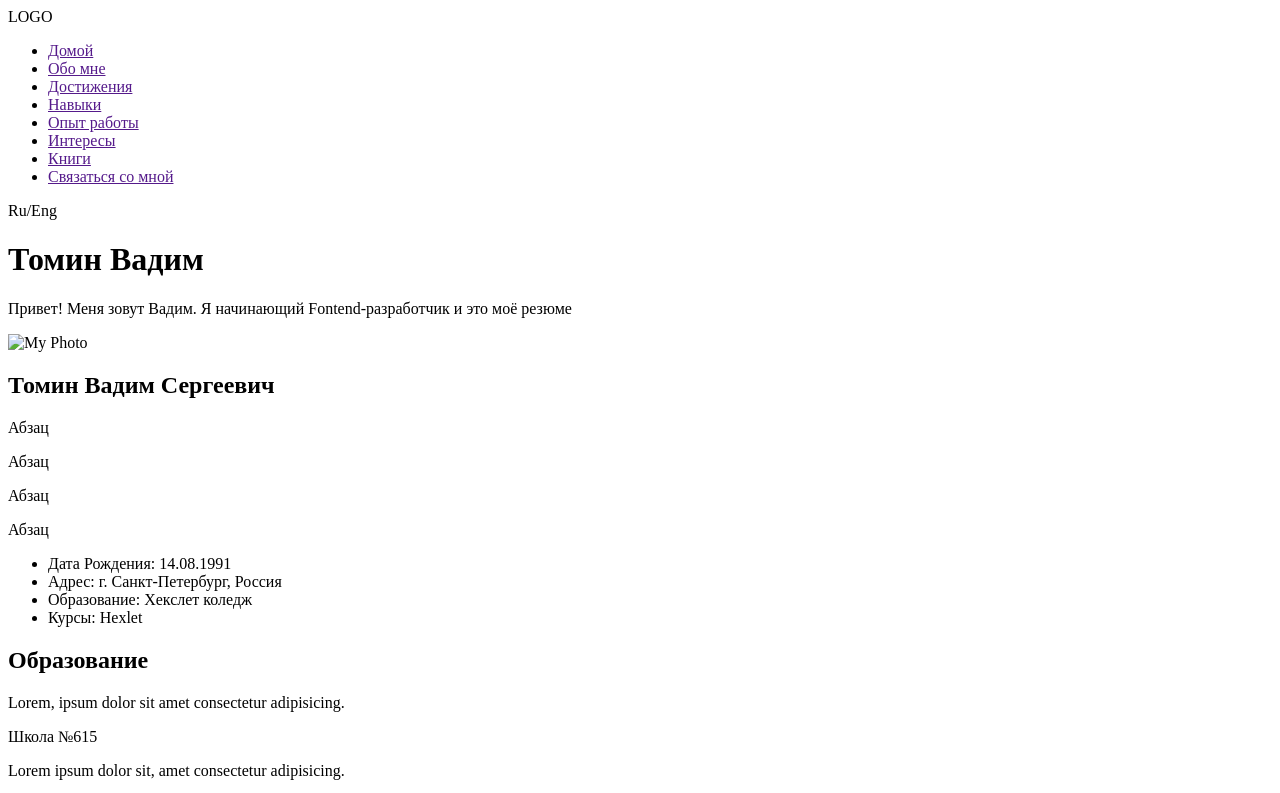
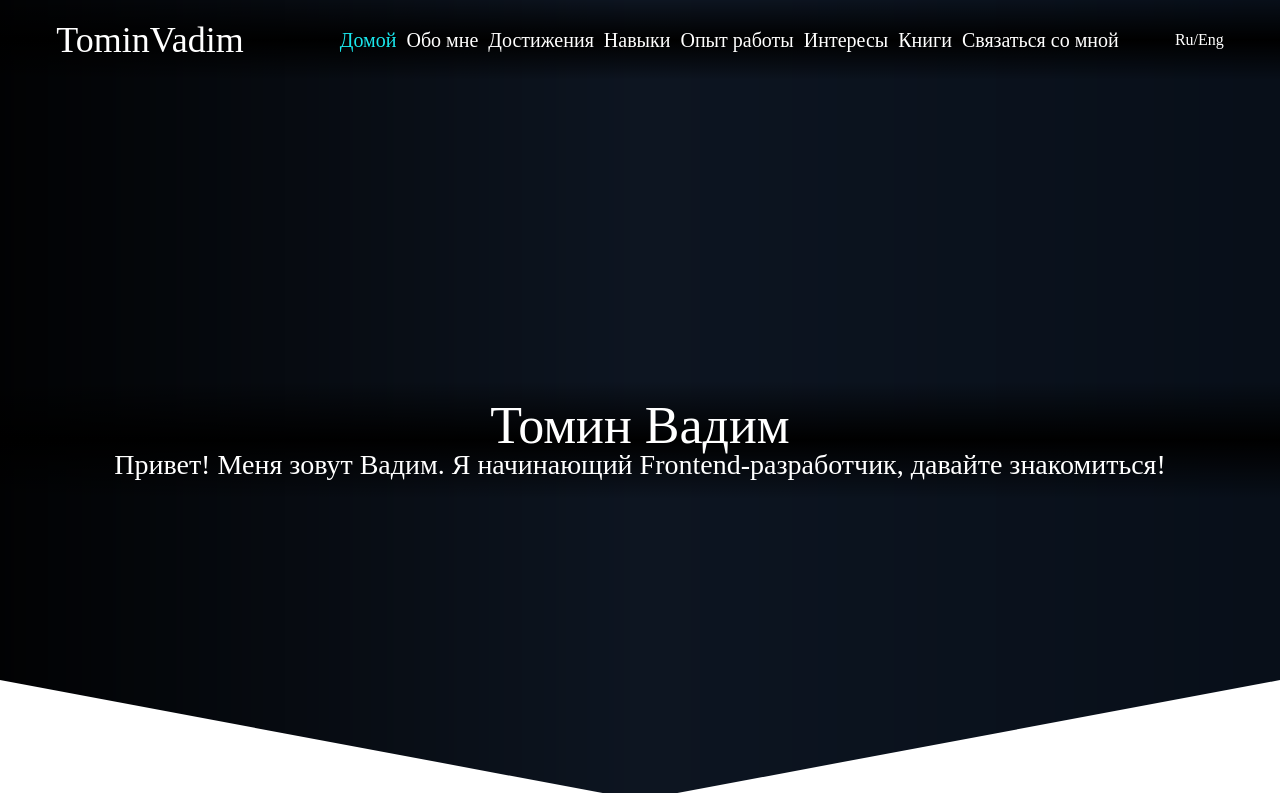
Before and after one commit to TominVadim/resume, a plain HTML site: page index.html in a window 1280 px wide. Shown: the top 793 px of the page. Drawn offline with Linux system fonts and the light colour scheme.

Commit message:
header-styles

```diff
--- /dev/null
+++ b/css/reset.css
@@ -0,0 +1,43 @@
+html, body, div, span, applet, object, iframe,
+h1, h2, h3, h4, h5, h6, p, blockquote, pre,
+a, abbr, acronym, address, big, cite, code,
+del, dfn, em, img, ins, kbd, q, s, samp,
+small, strike, strong, sub, sup, tt, var,
+b, u, i, center,
+dl, dt, dd, ol, ul, li,
+fieldset, form, label, legend,
+table, caption, tbody, tfoot, thead, tr, th, td,
+article, aside, canvas, details, embed,
+figure, figcaption, footer, header, hgroup,
+menu, nav, output, ruby, section, summary,
+time, mark, audio, video {
+	margin: 0;
+	padding: 0;
+	border: 0;
+	font-size: 100%;
+	font: inherit;
+	vertical-align: baseline;
+}
+/* HTML5 display-role reset for older browsers */
+article, aside, details, figcaption, figure,
+footer, header, hgroup, menu, nav, section {
+	display: block;
+}
+body {
+	line-height: 1;
+}
+ol, ul {
+	list-style: none;
+}
+blockquote, q {
+	quotes: none;
+}
+blockquote:before, blockquote:after,
+q:before, q:after {
+	content: '';
+	content: none;
+}
+table {
+	border-collapse: collapse;
+	border-spacing: 0;
+}
--- /dev/null
+++ b/css/styles.css
@@ -0,0 +1,98 @@
+/*Переменные*/
+:root {
+	--color-light-blue:#1ae6ec;
+	--background-black-opacity:linear-gradient(to bottom, rgba(0, 0, 0, 0) 0%, rgba(0, 0, 0, 1) 50%, rgba(0, 0, 0, 0) 100%);
+}
+
+/*Общие стили*/
+a {
+	color: var(--color-light-blue);
+	text-decoration: none;
+	transition: opacity 0.25s ease;
+}
+a:hover {
+	opacity: 0.7;
+}
+
+/* Header */
+.header {
+    height: 100vh;
+	background: url(../images/header-bg.png) no-repeat center;
+	background-size: cover;
+	clip-path: polygon(0 0, 100% 0, 100% 85%, 50% 100%, 0 85%);
+}
+
+.header-top {
+    display: flex;
+    align-items: center;
+    justify-content: space-evenly;
+
+	height: 80px;
+	background: var(--background-black-opacity);
+
+	color: #fff;
+}
+
+.header-top a {
+	color: #fff;
+}
+
+.header-top a.active {
+	color:var(--color-light-blue);
+}
+
+.logo {
+	font-size: 36px;
+	margin-right: 40px;
+
+}
+
+
+.menu {
+	display: flex;
+    align-items: center;
+    justify-content: center;
+	color: #fff;
+}
+
+.menu-element {
+	margin-right: 10px;
+
+	font-size: 20px;
+}
+
+.menu-element a:hover {
+	color: var(--color-light-blue);
+}
+
+.menu-element:last-child {
+	margin-right: 0;
+}
+
+.header-center {
+	display: flex;
+	flex-direction: column;
+	align-items: center;
+	justify-content: center;
+	height: calc(100vh - 80px);
+
+	color: #fff;
+}
+
+.header-center__wrapper {
+	width: 100%;
+	background: var(--background-black-opacity);
+	text-align: center;
+	padding: 20px 0;
+}
+
+.name {
+	font-size: 52px;
+	line-height: 50px;
+}
+
+.description {
+	font-size: 28px;
+
+}
+/* Header */
--- a/index.html
+++ b/index.html
@@ -3,16 +3,18 @@
 <head>
     <meta charset="UTF-8">
     <meta name="viewport" content="width=device-width, initial-scale=1.0">
-    <title>Resume. Tomin Vadim</title>
+    <title>Томин Вадим Сергеевич | Frontend-разработчик</title>
+    <link rel="stylesheet" href="css/reset.css">
+    <link rel="stylesheet" href="css/styles.css">
 </head>
 <body>
     <header class="header">
-        <span class="logo">LOGO</span>
         <div class="header-top">
+            <a href="" class="logo">TominVadim</a>
             <nav class="navigation">
                 <ul class="menu">
                     <li class="menu-element">
-                        <a href="" class="menu-element__link">Домой</a>
+                        <a href="" class="menu-element__link active">Домой</a>
                     </li>
                     <li class="menu-element">
                         <a href="" class="menu-element__link">Обо мне</a>
@@ -40,10 +42,14 @@
             <div class="switcher">Ru/Eng</div>
         </div>
         <div class="header-center">
-            <h1 class="name">Томин&nbsp;Вадим</h1>
-            <p class="description">Привет! Меня зовут Вадим. Я начинающий Fontend-разработчик и это моё резюме</p>
+            <div class="header-center__wrapper">
+                <h1 class="name">Томин&nbsp;Вадим</h1>
+                <p class="description">Привет! Меня зовут Вадим. Я начинающий Frontend-разработчик, давайте знакомиться!</p>
+            </div>
+
         </div>
     </header>
+
     <section class="about-me">
         <div class="left">
             <img src="" alt="My Photo">
@@ -107,6 +113,7 @@
             <div class="element-date">2023-настоящее время</div>
         </div>
     </section>
+
     <section class="projects">
         <h2 class="section-title">Проекты</h2>
         <p class="section-description">Lorem, ipsum dolor sit amet consectetur adipisicing.</p>
@@ -118,6 +125,7 @@
             <li class="project-list__element">Проект5</li>
         </ul>
     </section>
+
     <section class="achievements">
         <h2 class="second-title">Достижения</h2>
         <p class="section-description">Я человек очень активный и разносторонний. Здесь достижения не только связаны IT. Мне нравится развиваться в разных сферах и заниматься многимим вещами. Никогда не было такого,чтобы меня интересовало что-то одно, поэтому здесь разное.</p>
@@ -129,6 +137,7 @@
             <li class="achievements-list__elements">Книжка волонтёра</li>
         </ul>
     </section>
+
     <section class="skills">
         <h2 class="second-title">Навыки</h2>
         <p class="section-description">Описание всех навыков. Уровень навыков в целом</p>
@@ -159,6 +168,7 @@
             </div>
         </div>
     </section>
+
     <section class="work">
         <h2 class="section-title">Опыт работы</h2>
         <div class="work-wrapper">
```
Also changed, not shown: images/header-bg.png (added).
